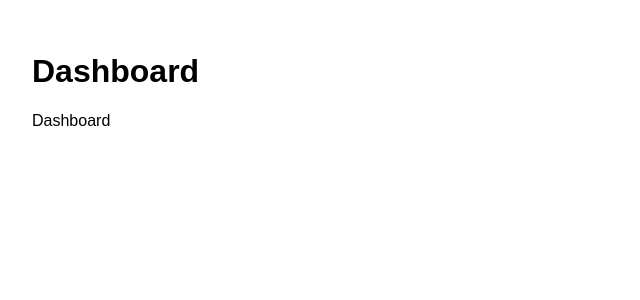
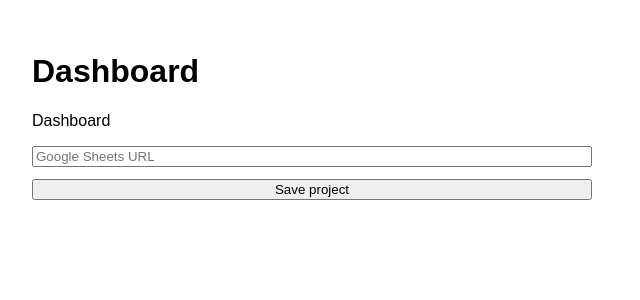
Before and after one commit to belyaev538-ctrl/map, a Next.js app: page /dashboard in a window 1280 px wide. Before the commit this address had no page. Shown: the top 300 px of the page, without its empty margins (0-640 px from the left). Built offline with nearby package versions, Linux system fonts and the light colour scheme; sample sign-in values are in the browser's storage.

Commit message:
fix login + project saving

```diff
--- a/app/dashboard/page.js
+++ b/app/dashboard/page.js
@@ -1,24 +1,77 @@
- "use client";
+"use client";
 
-import { useEffect } from "react";
+import { useEffect, useState } from "react";
 import { useRouter } from "next/navigation";
-
-const LS_JWT_KEY = "sheet_map_jwt_v1";
 
 export default function DashboardPage() {
   const router = useRouter();
+  const [sheetUrl, setSheetUrl] = useState("");
+  const [message, setMessage] = useState("");
+  const [saving, setSaving] = useState(false);
 
   useEffect(() => {
-    const token = localStorage.getItem(LS_JWT_KEY);
+    const token = localStorage.getItem("token");
     if (!token) {
-      router.replace("/login");
+      router.push("/login");
     }
   }, [router]);
 
+  async function saveProject(e) {
+    e.preventDefault();
+    const token = localStorage.getItem("token");
+    if (!token) {
+      router.push("/login");
+      return;
+    }
+
+    setSaving(true);
+    setMessage("");
+    try {
+      console.log("Saving project:", sheetUrl);
+      console.log("Token:", token);
+
+      const res = await fetch("/api/projects", {
+        method: "POST",
+        headers: {
+          "Content-Type": "application/json",
+          Authorization: "Bearer " + token,
+        },
+        body: JSON.stringify({
+          sheetUrl: sheetUrl,
+        }),
+      });
+      const data = await res.json().catch(() => ({}));
+      if (!res.ok) {
+        setMessage(data?.error || "Failed to save project");
+        return;
+      }
+      setMessage("Project saved");
+    } catch {
+      setMessage("Network error");
+    } finally {
+      setSaving(false);
+    }
+  }
+
   return (
-    <main style={{ padding: 24, fontFamily: "Arial, sans-serif" }}>
+    <main style={{ padding: 24, fontFamily: "Arial, sans-serif", maxWidth: 560 }}>
       <h1>Dashboard</h1>
       <p>Dashboard</p>
+
+      <form onSubmit={saveProject} style={{ display: "grid", gap: 12, marginTop: 16 }}>
+        <input
+          type="url"
+          placeholder="Google Sheets URL"
+          value={sheetUrl}
+          onChange={(e) => setSheetUrl(e.target.value)}
+          required
+        />
+        <button type="submit" disabled={saving}>
+          {saving ? "Saving..." : "Save project"}
+        </button>
+      </form>
+
+      {message ? <p>{message}</p> : null}
     </main>
   );
 }
--- a/app/login/page.js
+++ b/app/login/page.js
@@ -2,8 +2,6 @@
 
 import { useState } from "react";
 import { useRouter } from "next/navigation";
-
-const LS_JWT_KEY = "sheet_map_jwt_v1";
 
 export default function LoginPage() {
   const router = useRouter();
@@ -27,7 +25,7 @@ export default function LoginPage() {
         setError(typeof data.error === "string" ? data.error : "Login failed");
         return;
       }
-      localStorage.setItem(LS_JWT_KEY, data.token);
+      localStorage.setItem("token", data.token);
       router.push("/dashboard");
     } catch {
       setError("Network error");
```
